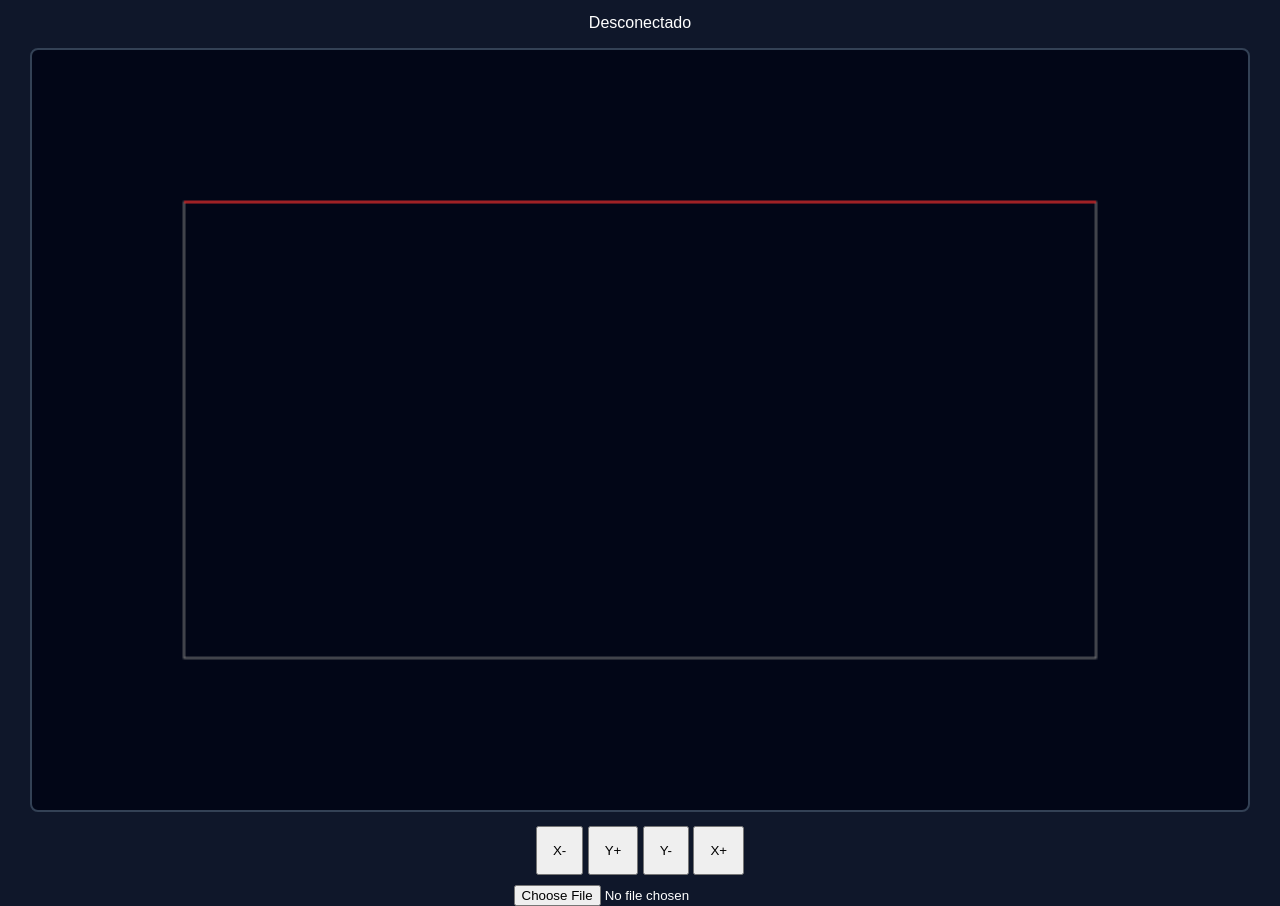
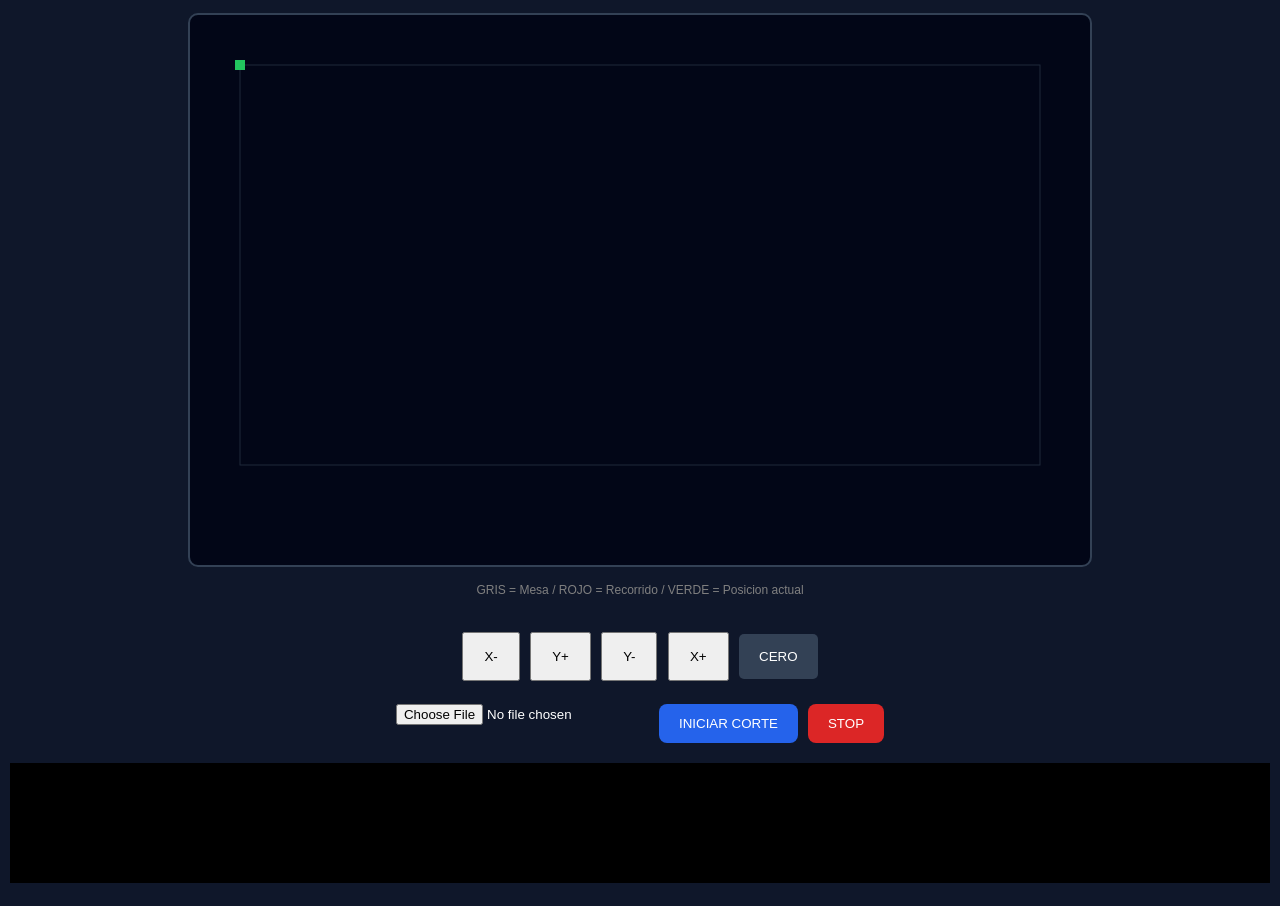
Before and after one commit to daviermp/Plasma-Davier_NC, a plain HTML site: page index.html in a window 1280 px wide. Shown: the part 107-1013 px from the top of the page. Drawn offline with Linux system fonts and the light colour scheme.

Commit message:
Update index.html

```diff
--- a/index.html
+++ b/index.html
@@ -1,36 +1,35 @@
 <!DOCTYPE html>
-<html><head><meta charset="utf-8"><meta name="viewport" content="width=device-width"><title>DAVIER NC</title></head>
+<html><head><meta charset="utf-8"><meta name="viewport" content="width=device-width,initial-scale=1"><title>DAVIER NC</title></head>
 <body style="margin:0;background:#0f172a;color:white;font-family:Arial;text-align:center">
-<h1 style="margin:10px">DAVIER NC PLASMA</h1>
-<button id="btn" style="padding:15px 30px;background:#16a34a;color:white;border:0;border-radius:8px;font-size:16px">CONECTAR GRBL</button>
-<p id="st">Desconectado</p>
-<canvas id="c" width="800" height="500" style="width:95%;background:#020617;border:2px solid #334155;border-radius:8px"></canvas>
+<h2 style="margin:10px 0 5px">DAVIER NC PLASMA</h2>
+<button id="btn" style="padding:12px 25px;background:#16a34a;color:white;border:0;border-radius:8px;font-weight:bold">CONECTAR GRBL</button>
+<p id="st" style="margin:5px;color:#94a3b8">Desconectado - Usa Chrome en PC</p>
+<div style="display:flex;justify-content:center;gap:10px;padding:10px;flex-wrap:wrap">
+<div><canvas id="c" width="900" height="550" style="width:92vw;max-width:900px;background:#020617;border:2px solid #334155;border-radius:10px"></canvas>
+<p style="font-size:12px;color:gray">GRIS = Mesa / ROJO = Recorrido / VERDE = Posicion actual</p></div>
+</div>
 <div style="padding:10px">
-<button onclick="move('X-10')" style="padding:15px">X-</button>
-<button onclick="move('Y10')" style="padding:15px">Y+</button>
-<button onclick="move('Y-10')" style="padding:15px">Y-</button>
-<button onclick="move('X10')" style="padding:15px">X+</button>
+<button onclick="jog('X-10')" style="padding:15px 20px;margin:3px">X-</button>
+<button onclick="jog('Y10')" style="padding:15px 20px;margin:3px">Y+</button>
+<button onclick="jog('Y-10')" style="padding:15px 20px;margin:3px">Y-</button>
+<button onclick="jog('X10')" style="padding:15px 20px;margin:3px">X+</button>
+<button onclick="sendCmd('G92 X0 Y0')" style="padding:15px 20px;margin:3px;background:#334155;color:white;border:0;border-radius:5px">CERO</button>
 </div>
-<input type="file" id="f" accept=".gcode,.nc,.tap">
+<div style="padding:10px;display:flex;justify-content:center;gap:10px;flex-wrap:wrap">
+<input type="file" id="f" accept=".gcode,.nc,.tap" style="color:white">
+<button onclick="iniciar()" style="padding:12px 20px;background:#2563eb;color:white;border:0;border-radius:8px">INICIAR CORTE</button>
+<button onclick="parar()" style="padding:12px 20px;background:#dc2626;color:white;border:0;border-radius:8px">STOP</button>
+</div>
+<pre id="log" style="text-align:left;background:black;color:#22c55e;height:100px;overflow:auto;margin:10px;padding:10px;font-size:11px"></pre>
 <script>
-let port,writer;
-document.getElementById('btn').onclick=async()=>{
-port=await navigator.serial.requestPort();await port.open({baudRate:115200});
-writer=port.writable.getWriter();document.getElementById('st').innerText='CONECTADO OK';
-}
-async function move(a){if(!writer)return alert('Conecta primero');await writer.write(new TextEncoder().encode('$J=G91 '+a+' F1000\n'));}
-
-let cv=document.getElementById('c'),ctx=cv.getContext('2d');
-ctx.strokeStyle='gray';ctx.strokeRect(100,100,600,300);
-ctx.strokeStyle='red';ctx.beginPath();ctx.moveTo(100,100);ctx.lineTo(700,100);ctx.stroke();
-
-document.getElementById('f').onchange=e=>{
-let r=new FileReader();r.onload=()=>{
-let lines=r.result.split('\n');ctx.clearRect(0,0,800,500);
-ctx.strokeStyle='#ffffff22';ctx.strokeRect(100,100,600,300);
-ctx.beginPath();ctx.strokeStyle='red';let x=100,y=100;ctx.moveTo(x,y);
-lines.forEach(l=>{if(l.includes('X'))x=100+parseFloat(l.split('X')[1])*2;if(l.includes('Y'))y=100+parseFloat(l.split('Y')[1])*2;ctx.lineTo(x,y);});ctx.stroke();
-};r.readAsText(e.target.files[0]);
-}
+let port,writer,reader,gcode=[];let cv=document.getElementById('c'),ctx=cv.getContext('2d');
+function log(t){document.getElementById('log').innerText+=t+"\n";document.getElementById('log').scrollTop=9999}
+function draw(){ctx.clearRect(0,0,900,550);ctx.strokeStyle='#1e293b';ctx.lineWidth=1;ctx.strokeRect(50,50,800,400);ctx.strokeStyle='red';ctx.lineWidth=2;ctx.beginPath();let x=50,y=50;ctx.moveTo(x,y);gcode.forEach(l=>{let m=l.match(/X([-\d.]+)/),n=l.match(/Y([-\d.]+)/);if(m)x=50+parseFloat(m[1])*2;if(n)y=50+parseFloat(n[1])*2;if(l.includes('G1')||l.includes('G2')||l.includes('G3'))ctx.lineTo(x,y);else ctx.moveTo(x,y);});ctx.stroke();ctx.fillStyle='#22c55e';ctx.fillRect(x-5,y-5,10,10);}
+document.getElementById('btn').onclick=async()=>{try{port=await navigator.serial.requestPort();await port.open({baudRate:115200});writer=port.writable.getWriter();document.getElementById('st').innerText='CONECTADO OK';log('Conectado');}catch(e){alert(e)}}
+async function sendCmd(c){if(!writer)return alert('Conecta primero');log('> '+c);await writer.write(new TextEncoder().encode(c+'\n'))}
+function jog(a){sendCmd('$J=G91 '+a+' F2000')}
+function parar(){sendCmd('!');gcode=[]}
+async function iniciar(){for(let l of gcode){await sendCmd(l);await new Promise(r=>setTimeout(r,200))}}
+document.getElementById('f').onchange=e=>{let r=new FileReader();r.onload=()=>{gcode=r.result.split('\n');log('Archivo cargado '+gcode.length+' lineas');draw();};r.readAsText(e.target.files[0])};draw();
 </script>
 </body></html>
```
